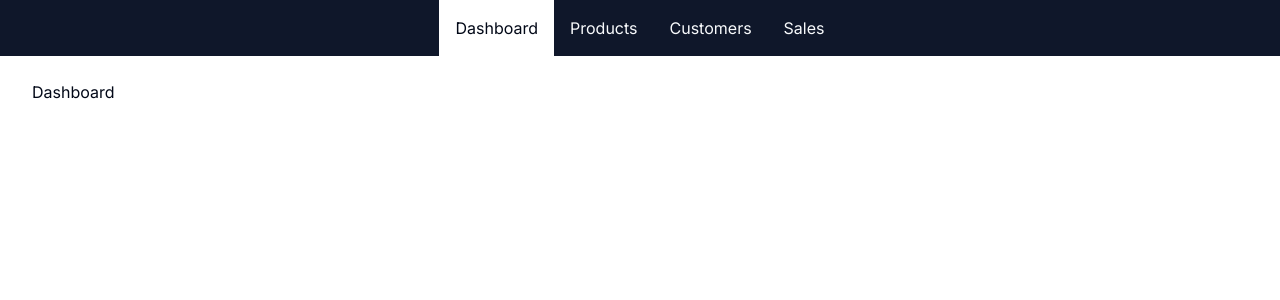
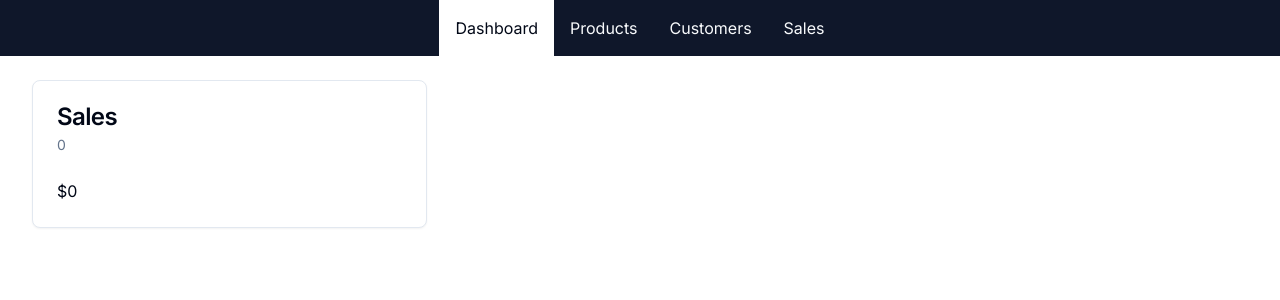
Before and after one commit to pramodyasahan/nextjs-ecommerce-dashboard, a Next.js app: page /admin in a window 1280 px wide. Shown: the top 300 px of the page. Built offline with nearby package versions, Linux system fonts and the light colour scheme; no server answers; the database is empty.

Commit message:
feat: Add Admin Dashboard with sales data display

```diff
--- a/src/app/admin/page.tsx
+++ b/src/app/admin/page.tsx
@@ -1,3 +1,43 @@
-export default function AdminDashboard() {
-    return <h1>Dashboard</h1>
+import {Card, CardContent, CardDescription, CardHeader, CardTitle} from "@/components/ui/card";
+import db from "@/db/db";
+import {formatCurrency, formatNumber} from "@/lib/formatters";
+
+interface DashboardCardProps {
+    title: string
+    subtitle: string
+    body: string
 }
+
+async function getSalesData() {
+    const data = await db?.order.aggregate({
+        _sum: {pricePaidInCents: true},
+        _count: true
+    })
+
+    return {
+        amount: (data._sum.pricePaidInCents || 0) / 100,
+        numberOfSales: data._count
+    }
+}
+
+export default async function AdminDashboard() {
+    const salesData = await getSalesData()
+
+    return (
+        <div className="grid grid-cols-1 md:grid-cols-2 lg:grid-cols-3 gap-4">
+            <DashboardCard title="Sales" subtitle={formatNumber(salesData.numberOfSales)}
+                           body={formatCurrency(salesData.amount)}/>
+        </div>
+    )
+}
+
+function DashboardCard({title, subtitle, body}: DashboardCardProps) {
+    return (
+        <Card>
+            <CardHeader> <CardTitle>{title}</CardTitle>
+                <CardDescription>{subtitle}</CardDescription>
+            </CardHeader>
+            <CardContent>{body}</CardContent>
+        </Card>
+    );
+}
--- a/src/app/layout.tsx
+++ b/src/app/layout.tsx
@@ -2,6 +2,7 @@ import type {Metadata} from "next";
 import {Inter} from "next/font/google";
 import "./globals.css";
 import {cn} from "@/lib/utils";
+import React from "react";
 
 const inter = Inter({subsets: ["latin"], variable: "--font-sans"});
 
--- /dev/null
+++ b/src/components/ui/card.tsx
@@ -0,0 +1,79 @@
+import * as React from "react"
+
+import { cn } from "@/lib/utils"
+
+const Card = React.forwardRef<
+  HTMLDivElement,
+  React.HTMLAttributes<HTMLDivElement>
+>(({ className, ...props }, ref) => (
+  <div
+    ref={ref}
+    className={cn(
+      "rounded-lg border bg-card text-card-foreground shadow-sm",
+      className
+    )}
+    {...props}
+  />
+))
+Card.displayName = "Card"
+
+const CardHeader = React.forwardRef<
+  HTMLDivElement,
+  React.HTMLAttributes<HTMLDivElement>
+>(({ className, ...props }, ref) => (
+  <div
+    ref={ref}
+    className={cn("flex flex-col space-y-1.5 p-6", className)}
+    {...props}
+  />
+))
+CardHeader.displayName = "CardHeader"
+
+const CardTitle = React.forwardRef<
+  HTMLParagraphElement,
+  React.HTMLAttributes<HTMLHeadingElement>
+>(({ className, ...props }, ref) => (
+  <h3
+    ref={ref}
+    className={cn(
+      "text-2xl font-semibold leading-none tracking-tight",
+      className
+    )}
+    {...props}
+  />
+))
+CardTitle.displayName = "CardTitle"
+
+const CardDescription = React.forwardRef<
+  HTMLParagraphElement,
+  React.HTMLAttributes<HTMLParagraphElement>
+>(({ className, ...props }, ref) => (
+  <p
+    ref={ref}
+    className={cn("text-sm text-muted-foreground", className)}
+    {...props}
+  />
+))
+CardDescription.displayName = "CardDescription"
+
+const CardContent = React.forwardRef<
+  HTMLDivElement,
+  React.HTMLAttributes<HTMLDivElement>
+>(({ className, ...props }, ref) => (
+  <div ref={ref} className={cn("p-6 pt-0", className)} {...props} />
+))
+CardContent.displayName = "CardContent"
+
+const CardFooter = React.forwardRef<
+  HTMLDivElement,
+  React.HTMLAttributes<HTMLDivElement>
+>(({ className, ...props }, ref) => (
+  <div
+    ref={ref}
+    className={cn("flex items-center p-6 pt-0", className)}
+    {...props}
+  />
+))
+CardFooter.displayName = "CardFooter"
+
+export { Card, CardHeader, CardFooter, CardTitle, CardDescription, CardContent }
--- /dev/null
+++ b/src/db/db.ts
@@ -0,0 +1,15 @@
+import {PrismaClient} from "@prisma/client";
+
+const prismaClientSingleton = () => {
+    return new PrismaClient();
+}
+
+declare global {
+    var prisma: undefined | ReturnType<typeof prismaClientSingleton>
+}
+
+const db = globalThis.prisma ?? prismaClientSingleton()
+
+export default db
+
+if (process.env.NODE_ENV !== 'production') globalThis.prisma = db
--- /dev/null
+++ b/src/lib/formatters.ts
@@ -0,0 +1,15 @@
+const CURRENCY_FORMATTER = new Intl.NumberFormat("en-US", {
+    currency: "USD",
+    style: "currency",
+    minimumFractionDigits: 0,
+})
+
+export function formatCurrency(amount: number) {
+    return CURRENCY_FORMATTER.format(amount)
+}
+
+const NUMBER_FORMATTER = new Intl.NumberFormat("en-US")
+
+export function formatNumber(number: number) {
+    return NUMBER_FORMATTER.format(number)
+}
```
